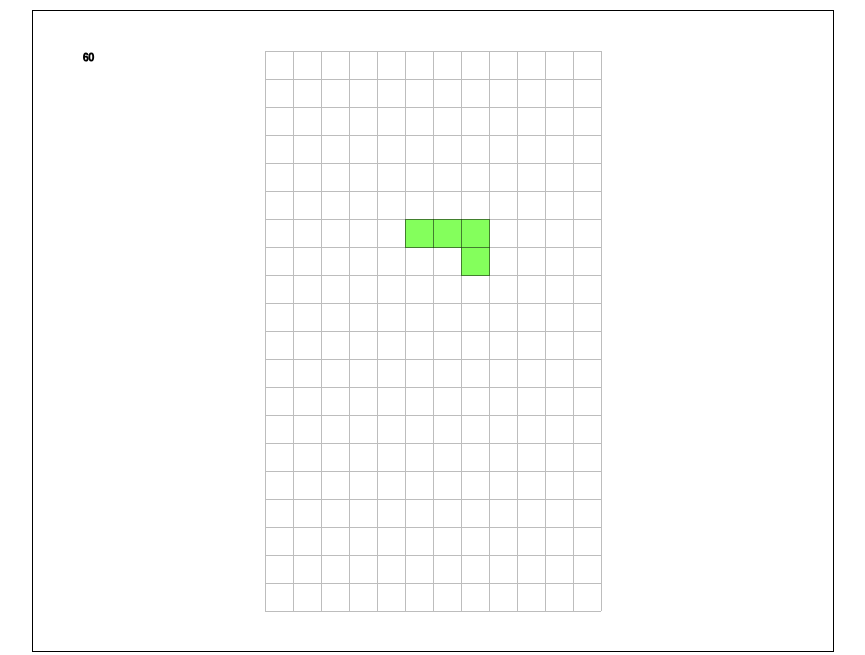
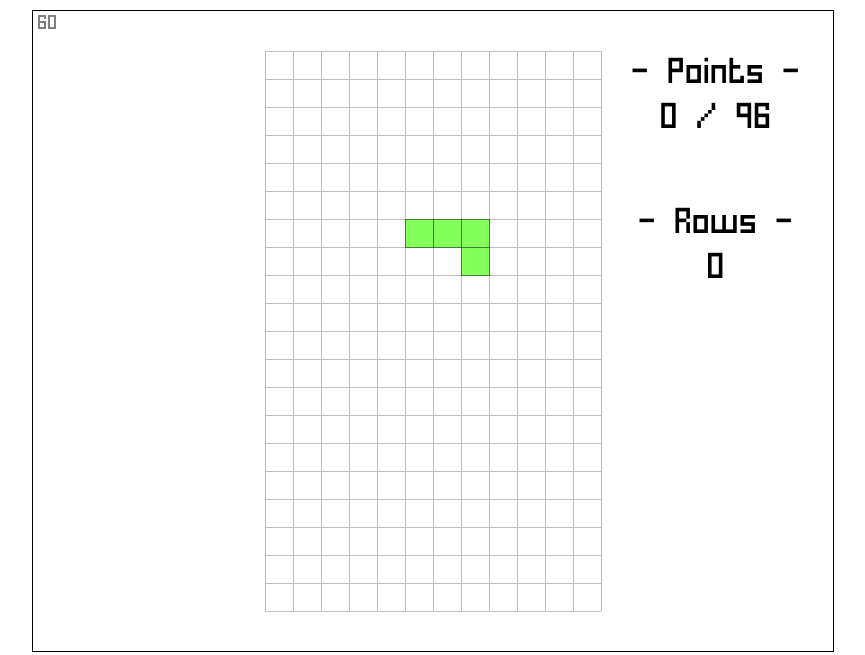
Before and after one commit to GreenBudgie/Tetris, a plain HTML site: page index.html in a window 1280 px wide. Shown: the whole page, without its empty margins (207-1072 px from the left). Drawn offline with Linux system fonts and the light colour scheme.

Commit message:
Point system

```diff
--- a/src/game/field.ts
+++ b/src/game/field.ts
@@ -67,10 +67,10 @@ export default class Field {
 		}
 		this.falling_figure = null;
 		this.time_to_create_new_figure = this.max_time_to_create_new_figure;
-		this.removeFullRows();
+		this.removeFullRowsAndGrantPoints();
 	}
 
-	public removeFullRows() {
+	public removeFullRowsAndGrantPoints() {
 		row_loop:
 		for(let y = 0; y < this.sections_y; y++) {
 			for(let x = 0; x < this.sections_x; x++) {
@@ -79,6 +79,8 @@ export default class Field {
 					continue row_loop;
 				}
 			}
+			Tetris.instance.current_level.points += this.sections_x;
+			Tetris.instance.current_level.filled_rows++;
 			this.blocks = this.blocks.filter(block => block.getFieldSectionY() != y);
 			for(const block of this.blocks) {
 				if(block.getFieldSectionY() < y) block.moveDown();
--- a/src/js_out/game/field.js
+++ b/src/js_out/game/field.js
@@ -46,9 +46,9 @@ export default class Field {
         }
         this.falling_figure = null;
         this.time_to_create_new_figure = this.max_time_to_create_new_figure;
-        this.removeFullRows();
+        this.removeFullRowsAndGrantPoints();
     }
-    removeFullRows() {
+    removeFullRowsAndGrantPoints() {
         row_loop: for (let y = 0; y < this.sections_y; y++) {
             for (let x = 0; x < this.sections_x; x++) {
                 const field_block = this.getBlockAt(x, y);
@@ -56,6 +56,8 @@ export default class Field {
                     continue row_loop;
                 }
             }
+            Tetris.instance.current_level.points += this.sections_x;
+            Tetris.instance.current_level.filled_rows++;
             this.blocks = this.blocks.filter(block => block.getFieldSectionY() != y);
             for (const block of this.blocks) {
                 if (block.getFieldSectionY() < y)
--- a/src/js_out/game/tetris.js
+++ b/src/js_out/game/tetris.js
@@ -2,7 +2,7 @@ import InputHandler from "./input_handler.js";
 import Levels from "../level/levels.js";
 export default class Tetris {
     constructor() {
-        this.canvas = document.getElementById('canvas');
+        this.canvas = document.getElementById("canvas");
         this.context = this.canvas.getContext("2d");
         this.window_width = this.canvas.width;
         this.window_height = this.canvas.height;
@@ -33,10 +33,17 @@ export default class Tetris {
         this.previousTimestamp = timestamp;
         this.current_level.update(delta);
         this.context.clearRect(0, 0, this.window_width, this.window_height);
-        this.context.strokeText(Math.round(1 / delta).toString(), 50, 50);
+        this.drawFps(Math.round(1 / delta).toString());
         this.current_level.draw();
         InputHandler.getHandler().clearCurrentFrameBindings();
         requestAnimationFrame((timestamp) => this.gameLoop(timestamp));
+    }
+    drawFps(fps) {
+        this.context.font = "20px homespun";
+        this.context.fillStyle = "gray";
+        this.context.textBaseline = "top";
+        this.context.textAlign = "left";
+        this.context.fillText(fps, 5, 0);
     }
 }
 Tetris.FPS = 60;
--- a/src/js_out/level/level.js
+++ b/src/js_out/level/level.js
@@ -1,3 +1,4 @@
+import Tetris from "../game/tetris.js";
 export default class Level {
     constructor() {
         this.filled_rows = 0;
@@ -8,6 +9,22 @@ export default class Level {
     }
     draw() {
         this.field.draw();
+        this.drawPoints();
+    }
+    drawPoints() {
+        const context = Tetris.instance.context;
+        context.font = "36px homespun";
+        context.fillStyle = "black";
+        context.textBaseline = "top";
+        context.textAlign = "center";
+        const field_end_x = this.field.getRealFieldX() + this.field.getRealFieldWidth();
+        const right_middle = Math.round((field_end_x + Tetris.instance.window_width) / 2);
+        const points_y = this.field.getRealFieldY();
+        context.fillText("- Points -", right_middle, points_y);
+        context.fillText(`${this.points} / ${this.required_points}`, right_middle, points_y + 45);
+        const rows_y = points_y + 150;
+        context.fillText(`- Rows -`, right_middle, rows_y);
+        context.fillText(`${this.filled_rows}`, right_middle, rows_y + 45);
     }
 }
 //# sourceMappingURL=level.js.map
--- a/style.css
+++ b/style.css
@@ -1,3 +1,8 @@
+@font-face {
+  font-family: 'homespun';
+  src: url('./resources/font/homespun.ttf');
+}
+
 * {
   margin: 0;
   padding: 0;
@@ -8,6 +13,7 @@
   padding: 10px;
   display: flex;
   justify-content: space-around;
+  font-family: 'homespun';
 }
 
 #canvas {
```
Also changed, not shown: src/game/tetris.ts (+10 -2 lines), src/level/level.ts (+22 -0 lines), resources/font/homespun.ttf (added), 3 other files.
